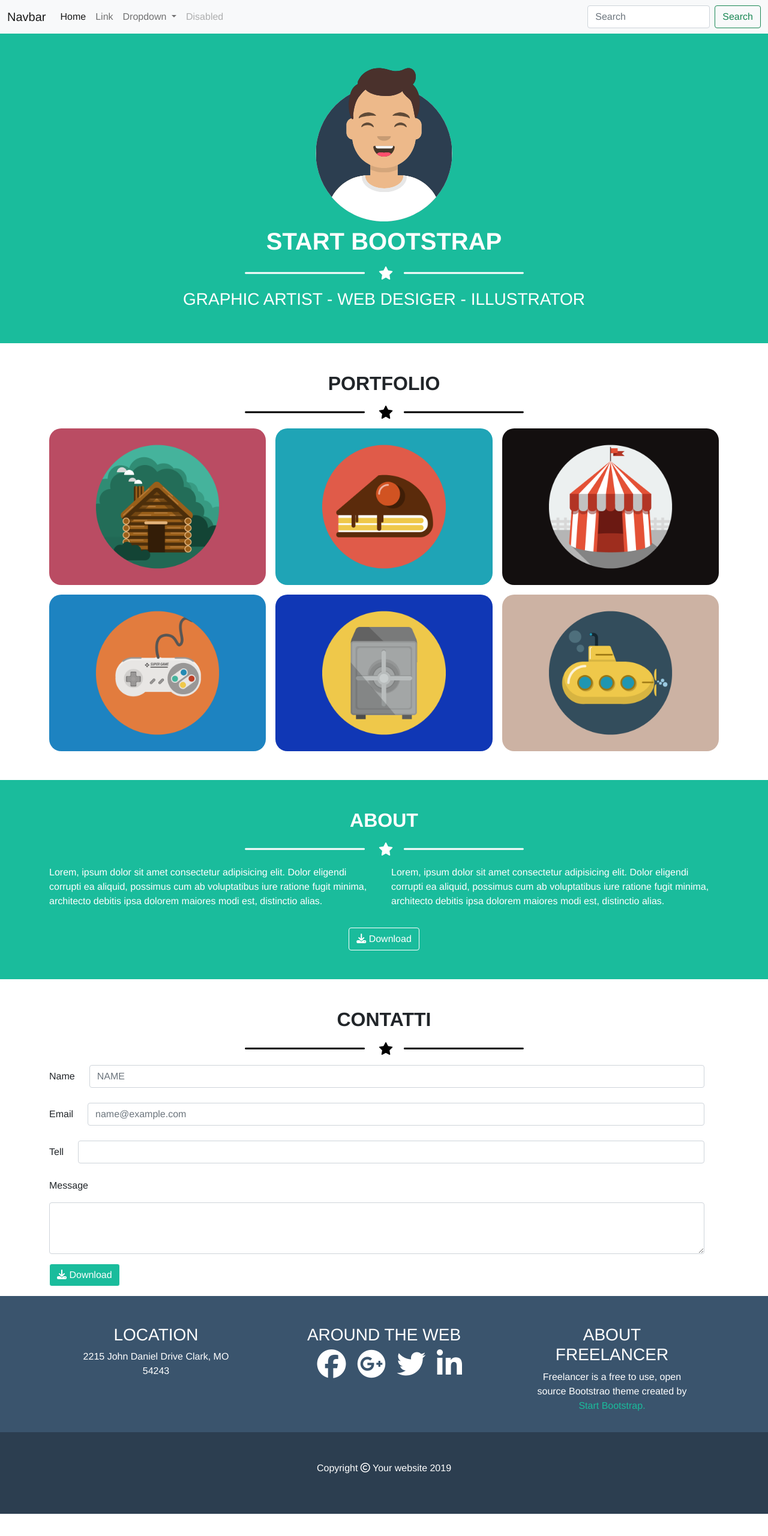
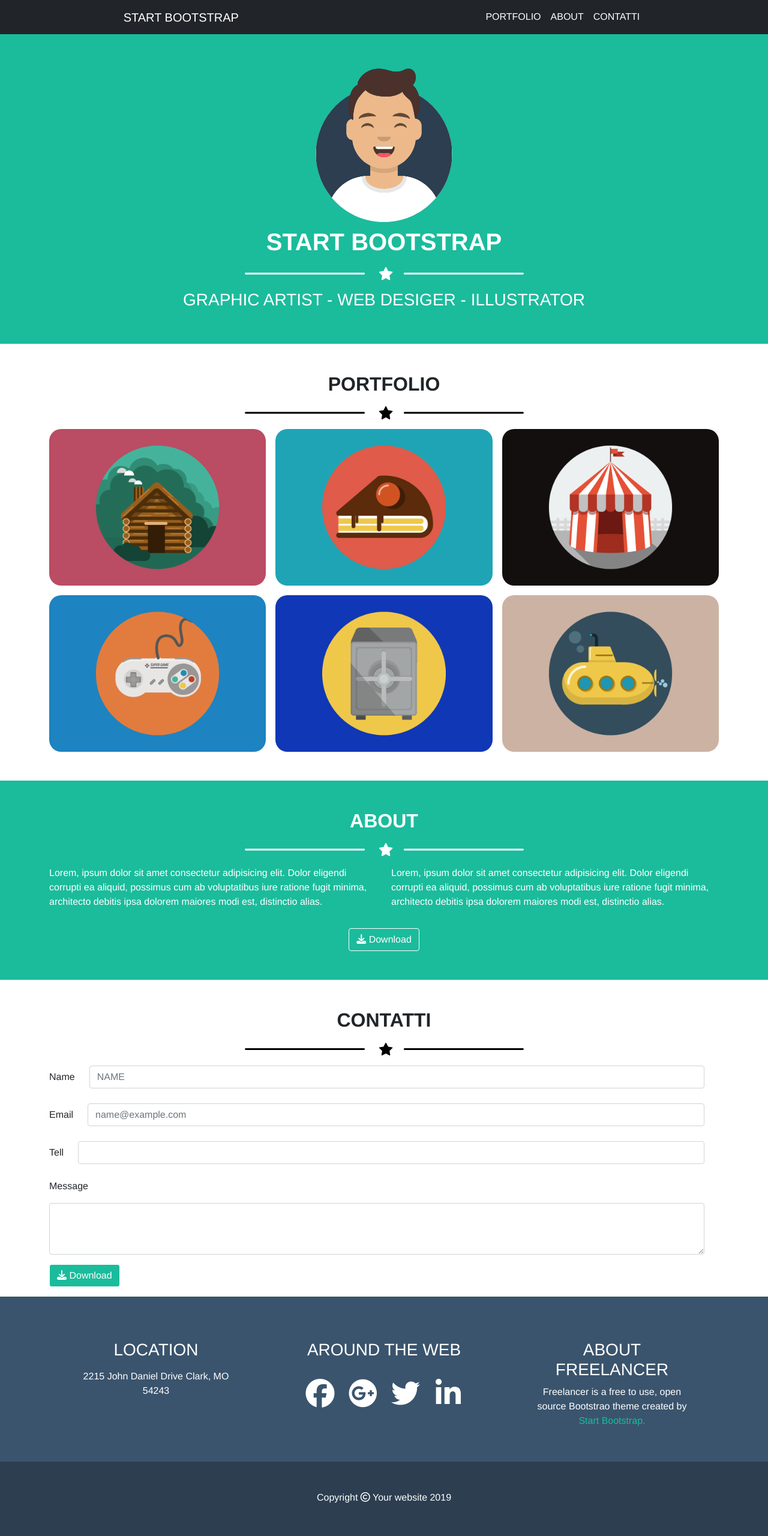
Before and after one commit to GianmarcoPerini/html-css-bootstrap-freelancer, a plain HTML site: page index.html in a window 1280 px wide. Shown: the whole page at 60% size. Before the commit the page ends 2523 px from the top, so only its background shows below. Drawn offline with nearby package versions, Linux system fonts and the light colour scheme.

Commit message:
ful-responsive

```diff
--- a/css/style.css
+++ b/css/style.css
@@ -62,3 +62,15 @@
   .social{
     font-size: 3em
   }
+
+  .grow{
+    flex: 0 0 0 !important
+  }
+
+  .list_element:hover{
+    border-bottom: 1px solid white
+  }
+
+  .list_element{
+    border-bottom: 1px solid #212529
+  }
--- a/index.html
+++ b/index.html
@@ -10,44 +10,27 @@
 <title>Document</title>
 </head>
 <body>
-
-        <nav class="navbar navbar-expand-lg navbar-light bg-light">
-            <div class="container-fluid">
-                <a class="navbar-brand" href="#">Navbar</a>
+        <nav class="navbar navbar-expand-md navbar-dark bg-dark">
+            <div class="container-fluid justify-content-around">
+                <a class="navbar-brand text-white" href="#">START BOOTSTRAP</a>
                 <button class="navbar-toggler" type="button" data-bs-toggle="collapse" data-bs-target="#navbarSupportedContent" aria-controls="navbarSupportedContent" aria-expanded="false" aria-label="Toggle navigation">
                 <span class="navbar-toggler-icon"></span>
                 </button>
-            <div class="collapse navbar-collapse" id="navbarSupportedContent">
+                <div class="collapse navbar-collapse grow" id="navbarSupportedContent">
                     <ul class="navbar-nav me-auto mb-2 mb-lg-0">
                         <li class="nav-item">
-                    <a class="nav-link active" aria-current="page" href="#">Home</a>
+                        <a class="text-white nav-link list_element" href="#">PORTFOLIO</a>
                         </li>
                         <li class="nav-item">
-                    <a class="nav-link" href="#">Link</a>
-                    </li>
-                    <li class="nav-item dropdown">
-                    <a class="nav-link dropdown-toggle" href="#" id="navbarDropdown" role="button" data-bs-toggle="dropdown" aria-expanded="false">
-                        Dropdown
-                    </a>
-                    <ul class="dropdown-menu" aria-labelledby="navbarDropdown">
-                        <li><a class="dropdown-item" href="#">Action</a></li>
-                        <li><a class="dropdown-item" href="#">Another action</a></li>
-                        <li><hr class="dropdown-divider"></li>
-                        <li><a class="dropdown-item" href="#">Something else here</a></li>
-                    </ul>
+                        <a class="text-white nav-link list_element" href="#">ABOUT</a>
                         </li>
                         <li class="nav-item">
-                    <a class="nav-link disabled" href="#" tabindex="-1" aria-disabled="true">Disabled</a>
+                        <a class="text-white nav-link list_element" href="#">CONTATTI</a>
                         </li>
                     </ul>
-                <form class="d-flex">
-                    <input class="form-control me-2" type="search" placeholder="Search" aria-label="Search">
-                    <button class="btn btn-outline-success" type="submit">Search</button>
-                </form>
                 </div>
             </div>
         </nav>
-
 
 
 
@@ -106,6 +89,7 @@
         </section>
 
 
+
         <section class="about bg-aqua">
             <div class="container">
                 <div class="row">
@@ -131,6 +115,8 @@
                 </div>
             </div>
         </section>
+
+
 
         <section class="contatti">
             <div class="container">
@@ -166,38 +152,41 @@
             </div>
         </section>
 
+
+
         <section class="footer_1 pt-5 pb-3">
             <div class="container">
-                <div class="row text-white text-center justify-content-around">
-                    <div class="col-3">
+                <div class="row text-white text-center justify-content-around -5">
+                    <div class="col-md-3 col-12 mt-4 mb-4">
                         <h3>LOCATION</h3>
-                        <p>2215 John Daniel Drive Clark, MO 54243</p>
+                        <p class="mt-3">2215 John Daniel Drive Clark, MO 54243</p>
                     </div>
-                    <div class="col-3">
+                    <div class="col-md-3 col-12 mt-4 mb-4">
                         <h3>AROUND THE WEB</h3>
-                        <div class="row justify-content-evenly">
-                            <div class="col-2">
+                        <div class="row justify-content-evenly gy-3 mt-3">
+                            <div class="col-lg-3 col-md-6 col-3">
                                 <i class="social fab fa-facebook"></i>
                             </div>
-                            <div class="col-2">
+                            <div class="col-lg-3 col-md-6 col-3">
                                 <i class="social fab fa-google-plus"></i>
                             </div>
-                            <div class="col-2">
+                            <div class="col-lg-3 col-md-6 col-3">
                                 <i class="social fab fa-twitter"></i>
                             </div>
-                            <div class="col-2">
+                            <div class="col-lg-3 col-md-6 col-3">
                                 <i class="social fab fa-linkedin-in"></i>
                             </div>
                         </div>
                     </div>
-                    <div class="col-3">
+                    <div class="col-md-3 col-12 mt-4 mb-4">
                         <h3>ABOUT FREELANCER</h3>
                         <p>Freelancer is a free to use, open source Bootstrao theme created by <span class="txt_color"> Start Bootstrap.</span></p>
                     </div>
-
                 </div>
             </div>
         </section>
+
+
 
         <section class="footer_2">
             <div class="container">
@@ -208,8 +197,5 @@
                 </div>
             </div>
         </section>
-
-
-
 </body>
 </html>
```
Lines whose indentation alone changed are shown as unchanged.
